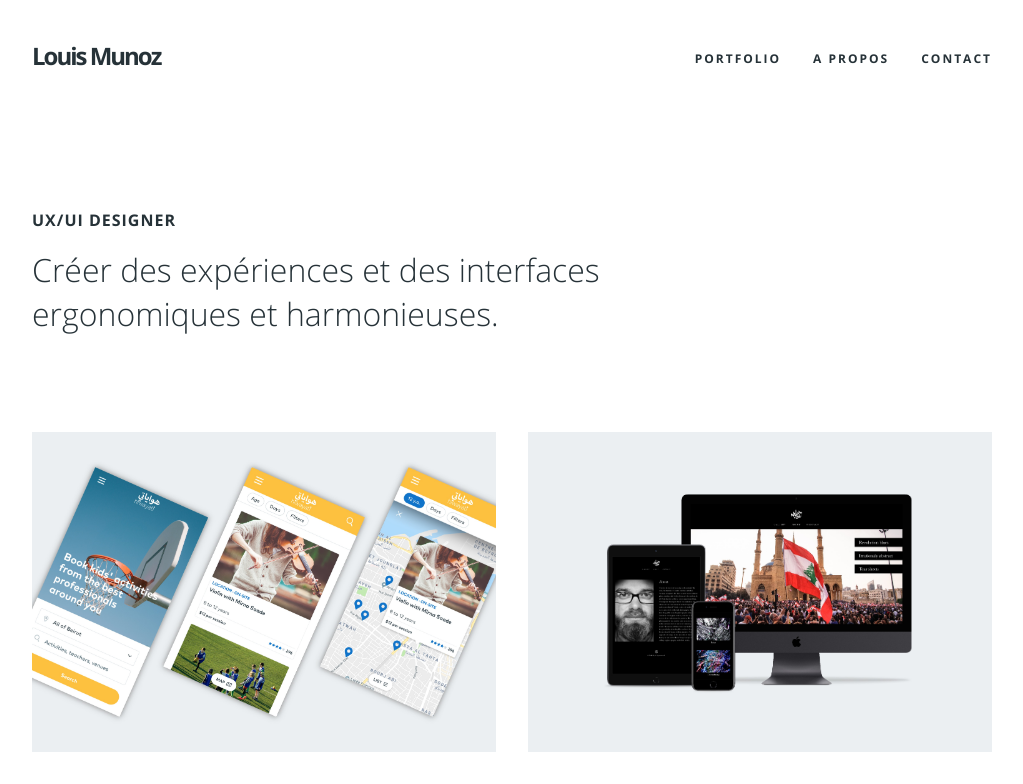
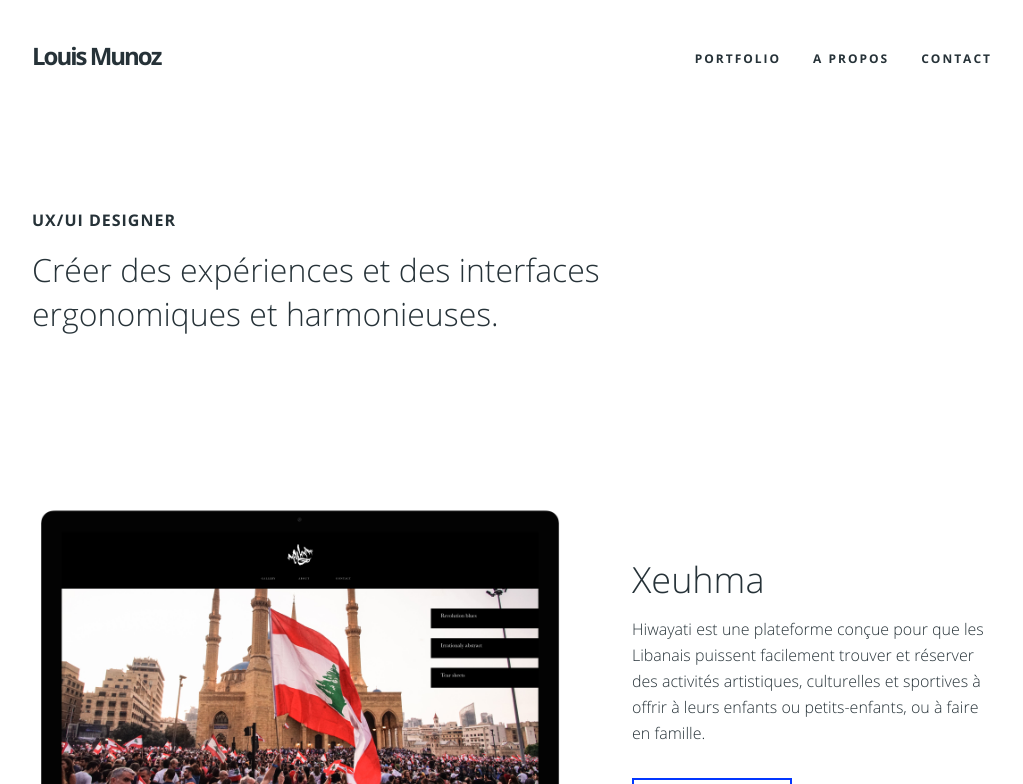
Before and after one commit to louismunoz/louismunoz.github.io, a PHP site: page /index.html in a window 1280 px wide. Shown: the top 784 px of the page, without its empty margins (128-1151 px from the left). Run offline with PHP 8.4, Linux system fonts and the light colour scheme; grey boxes are pictures that could not be loaded.

Commit message:
global modification

```diff
--- a/index.css
+++ b/index.css
@@ -144,7 +144,7 @@ p {
 @media (min-width: 720px) {
     .landing {
         margin-top: 128px;
-        margin-bottom: 96px;
+        margin-bottom: 160px;
         grid-template-columns: 64%;
     }
 }
@@ -172,23 +172,30 @@ p {
     /* Inner layout */
     display: grid;
     grid-template-columns: 1fr;
-    grid-gap: 32px;
+    gap: 96px;
     margin-bottom: 40px;
 }
 
-@media (min-width: 368px) {
-    .projects {
-        grid-template-columns: repeat(auto-fit, minmax(320px, 1fr));
+.project {
+    display: grid;
+    grid-template-columns: 1fr;
+    gap: 32px;
+}
+
+@media (min-width: 720px) {
+    .project {
+        grid-template-columns: 1fr minmax(0px, 360px);
+        gap: 64px;
     }
-  }
+}
 
-.project {
-    padding-top: 69%;
+.project-image {
+    padding-top: 85.34%;
     position: relative;
     overflow: hidden;
 }
 
-.content {
+.image {
     /* Layout */
     position: absolute;
     top: 0;
@@ -197,65 +204,73 @@ p {
 
     /* Appearence */
     object-fit: cover;
-
-    /* Inner layout */
-    display: grid;
-    justify-items: center;
-    align-items: center;
 }
 
-.project-title {
-    /* Layout */
-    grid-column: 1;
-    grid-row: 1;
-    z-index: 1;
-    width: 100%;
-    height: 100%;
-
-    /* Appearence */
-    background-color: rgba(255, 255, 255, 0.8);
-    opacity: 0;
-
-    /* Inner layout */
+.project-description {
     display: grid;
-    justify-items: center;
-    align-items: center;
-
-    transition: 0.5s all ease;
+    align-self: start;
+    gap: 32px;
 }
 
-.project-title:hover {
-    opacity: 1;
+@media (min-width: 720px) {
+    .project-description {
+        margin-top: 64px;
+    }
 }
 
-.project-title-script {
+.title {
     font-family: open-sans;
     color: #263238;
     font-weight: 300;
-    font-size: 46px;
-    line-height: 52px;
+    font-size: 36px;
+    line-height: 40px;
+    margin-bottom: 16px;
 }
 
-.project-image {
-    /* Layout */
-    grid-column: 1;
-    grid-row: 1;
-    z-index: 0;
-    width: 100%;
-    height: 100%;
-
-    /* Appearence */
-    object-fit: cover;
-
-    transition: transform 0.7s ease;
+.text {
+    font-size: 16px;
+    line-height: 26px;
 }
 
-.project:hover .project-image {
-    width: 100%;
-    height: 100%;
-    object-fit: cover;
-    transform: scale(1.08);
-  }
+.link {
+    justify-self: start;
+    padding: 15px 22px;
+    border: 2px solid  #0336FF;
+    font-family: open-sans;
+    color: #0336FF;
+    font-weight: bold;
+    font-size: 11px;
+    line-height: 14px;
+    letter-spacing: 2px;
+    text-transform: uppercase;
+}
+
+.link:hover {
+    color: #FFFFFF;
+    background-color: #0336FF;
+}
+
+.project-two {
+    display: grid;
+    grid-template-columns: 1fr;
+    gap: 32px;
+}
+
+@media (min-width: 720px) {
+    .project-two {
+        grid-template-columns: minmax(0px, 360px) 1fr;
+        gap: 64px;
+    }
+    .image-two {
+        grid-column: 2;
+        grid-row: 1;
+    }
+    .description-two {
+        grid-column: 1;
+        grid-row: 1;
+    }
+}
+
 
 /* ------- Footer ------- */
 .footer {
--- a/index.html
+++ b/index.html
@@ -34,38 +34,31 @@
             <!-- End Landing -->
             <!-- Projects -->
             <section class="projects">
-                <a href="hiwayati.html" class="project">
-                    <div class="content">
-                        <div class="project-title">
-                            <h1 class="project-title-script">Hiwayati</h1>
+                <div class="project">
+                    <div class="project-image">
+                        <img class="image" src="xeuhma-index.jpg"/>
+                    </div>
+                    <div class="project-description">
+                        <div>
+                            <h1 class="title">Xeuhma</h1>
+                            <p class="text">Hiwayati est une plateforme conçue pour que les Libanais puissent facilement trouver et réserver des activités artistiques, culturelles et sportives à offrir à leurs enfants ou petits-enfants, ou à faire en famille.</p>
                         </div>
-                        <img class="project-image" src="hiwayati-cover.jpg" />
+                        <a href="xeuhma.html" class="link">Voir le projet</a>
                     </div>
-                </a>
-                <a href="xeuhma.html" class="project">
-                    <div class="content">
-                        <div class="project-title">
-                            <h1 class="project-title-script">Xeuhma</h1>
+                </div>
+                <div class="project-two">
+                    <div class="project-image image-two">
+                        <img class="image" src="xeuhma-index.jpg"/>
+                    </div>
+                    <div class="project-description description-two">
+                        <div>
+                            <h1 class="title">Xeuhma</h1>
+                            <p class="text">Hiwayati est une plateforme conçue pour que les Libanais puissent facilement trouver et réserver des activités artistiques, culturelles et sportives à offrir à leurs enfants ou petits-enfants, ou à faire en famille.</p>
                         </div>
-                        <img class="project-image" src="xeuhma-index.jpg" />
+                        <a href="xeuhma.html" class="link">Voir le projet</a>
                     </div>
-                </a>
-                <a href="#" class="project">
-                    <div class="content">
-                        <div class="project-title">
-                            <h1 class="project-title-script">XeuhMa</h1>
-                        </div>
-                        <img class="project-image" src="pinceaux.jpg" />
-                    </div>
-                </a>
-                <a href="#" class="project">
-                    <div class="content">
-                        <div class="project-title">
-                            <h1 class="project-title-script">XeuhMa</h1>
-                        </div>
-                        <img class="project-image" src="pinceaux.jpg" />
-                    </div>
-                </a>
+                </div>
+
             </section>
             <!-- Projects End -->
             <!-- Footer -->
--- a/xeuhma.html
+++ b/xeuhma.html
@@ -36,7 +36,7 @@
                 <div class="project-definition">
                     <h1 class="title">Xeuhma</h1>
                     <h2 class="subtitle">UI design & web développement</h2>
-                    <p class="text">Xeuhma est voyageur en quête de sens au milieu des siens, les humains. Il recherche ce qu'il appelle ces "étranges étrangers" . Il aime voyager seul, sans plan, ne faisant confiance qu'à son intuition et à ses rencontres. En 2017, il atterit à Beyrouth, qui l'a transformé. Tout au long de son séjour, il a trouvé l'émulation, le chaos et la communauté dont il avait besoin pour produire et s'exprimer librement, sur les murs de la ville par le biais du street art ainsi que par la photographie.
+                    <p class="text">Voyageur en quête de sens au milieu des siens, les humains. Il recherche ce qu'il appelle ces "étranges étrangers" . Il aime voyager seul, sans plan, ne faisant confiance qu'à son intuition et à ses rencontres. En 2017, il atterit à Beyrouth, qui l'a transformé. Tout au long de son séjour, il a trouvé l'émulation, le chaos et la communauté dont il avait besoin pour produire et s'exprimer librement, sur les murs de la ville par le biais du street art ainsi que par la photographie.
                         Intégré dans le milieu du graffiti, il photographie des artistes venant des 5 continents durant jam sessions, festivals ou dans les rues des villes où il passe.
                         Il cherche à photographier pour la presse afin de comprendre et faire comprendre ce qui pousse l'humanité à agir ou à réagir.
                         L'essence de son travail artistique est la dualité et le questionnement de la réalité. Il se considère comme quelqu'un d'émotionnellement binaire, sans nuances. Pour lui l'expression à travers l'art est une nécessité : ce n'est pas un passe-temps mais un exutoire. Ses techniques vont du collage à la photographie en passant par les médias mixtes. </p>
```
Also changed, not shown: xeuhma-index.jpg.
